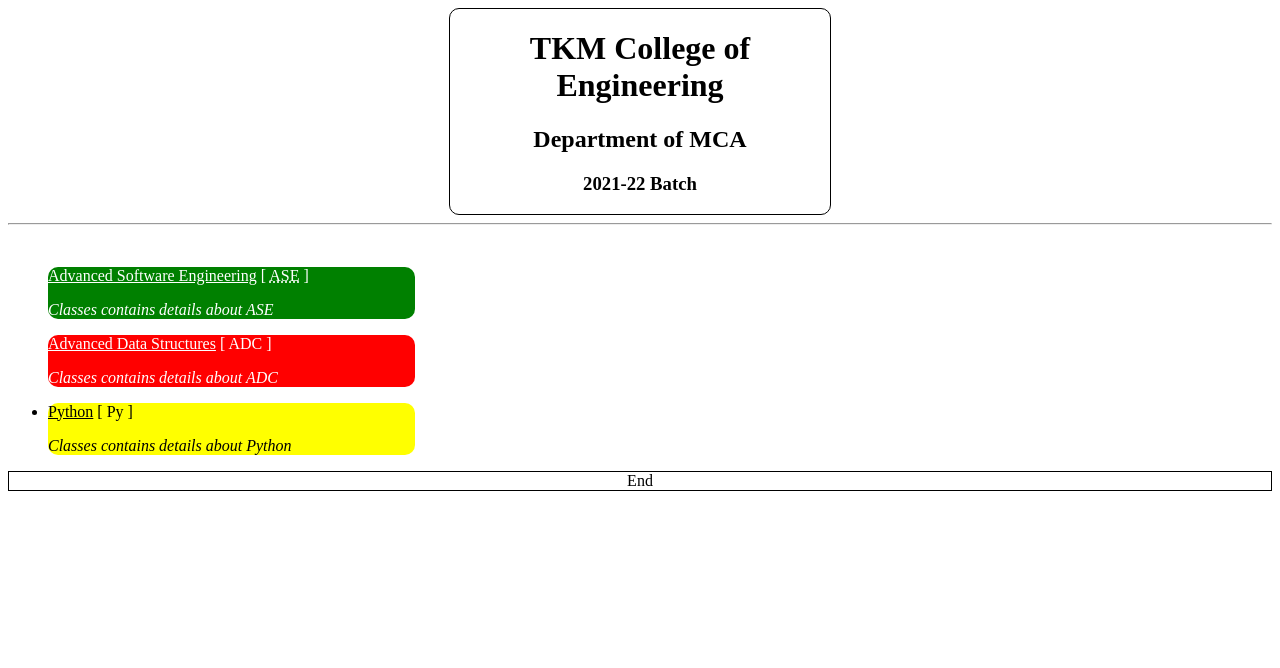
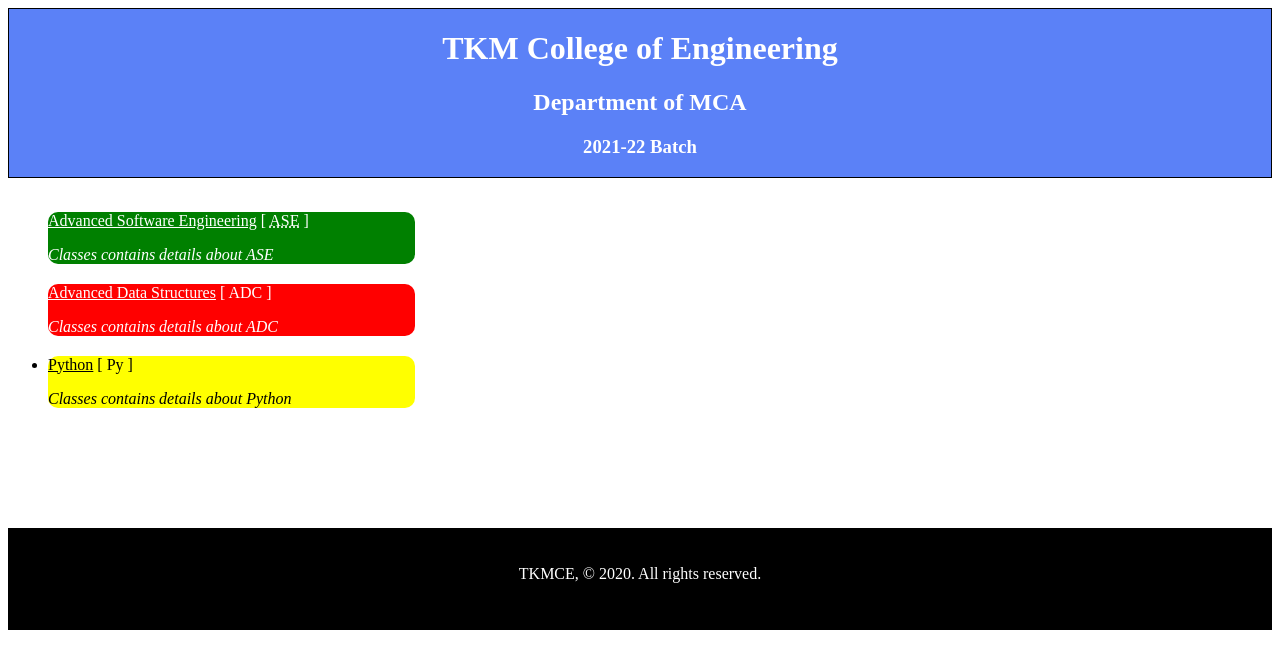
Before and after one commit to kannanrr54/MCA, a plain HTML site: page Web/Program1CO1.html in a window 1280 px wide. Drawn offline with Linux system fonts and the light colour scheme.

Commit message:
Update Program1CO1.html

```diff
--- a/Web/Program1CO1.html
+++ b/Web/Program1CO1.html
@@ -6,33 +6,33 @@
 </head>
 
 <body>
-    <header>
+    <header style="border:1px solid black;background-color: #5B81F7;color:white;">
         <center>
-            <div style="border:1px solid black;width:30%;border-radius: 10px;">
+            <div>
                 <h1>TKM College of Engineering</h1>
                 <h2>Department of MCA</h2>
                 <h3>2021-22 Batch</h3>
             </div>
         </center>
-    </header>
-    <hr><br>
+    </header><br>
     <ul>
-        <div style="background-color: green;width:30%;border-radius: 10px;color:white;">
+        <div style="background-color: green;width:30%;border-radius: 10px;color:white;margin-bottom:20px">
             <li><u>Advanced Software Engineering</u> [ <abbr title="ASE">ASE</abbr> ]</li>
             <p><i>Classes contains details about ASE</i></p>
         </div>
-        <div style="background-color: red;width:30%;border-radius: 10px;color:white;">
+        <div style="background-color: red;width:30%;border-radius: 10px;color:white;margin-bottom:20px">
             <li><u>Advanced Data Structures</u> [ <abbr>ADC</abbr> ]</li>
             <p><i>Classes contains details about ADC</i></p>
         </div>
-        <div style="background-color: yellow;width:30%;border-radius: 10px;">
+        <div style="background-color: yellow;width:30%;border-radius: 10px;margin-bottom:20px">
             <li><u>Python</u> [ <abbr>Py</abbr> ]</li>
             <p><i>Classes contains details about Python</i></p>
         </div>
     </ul>
-    <footer style="border:1px solid black;">
+    <div style="height:100px;"></div>
+    <footer style="border:1px solid black;background-color: black;color: white;height:100px;">
         <center>
-            End
+            <p style="padding: 20px;">TKMCE, © 2020. All rights reserved.</p>
         </center>
     </footer>
 </body>
```
